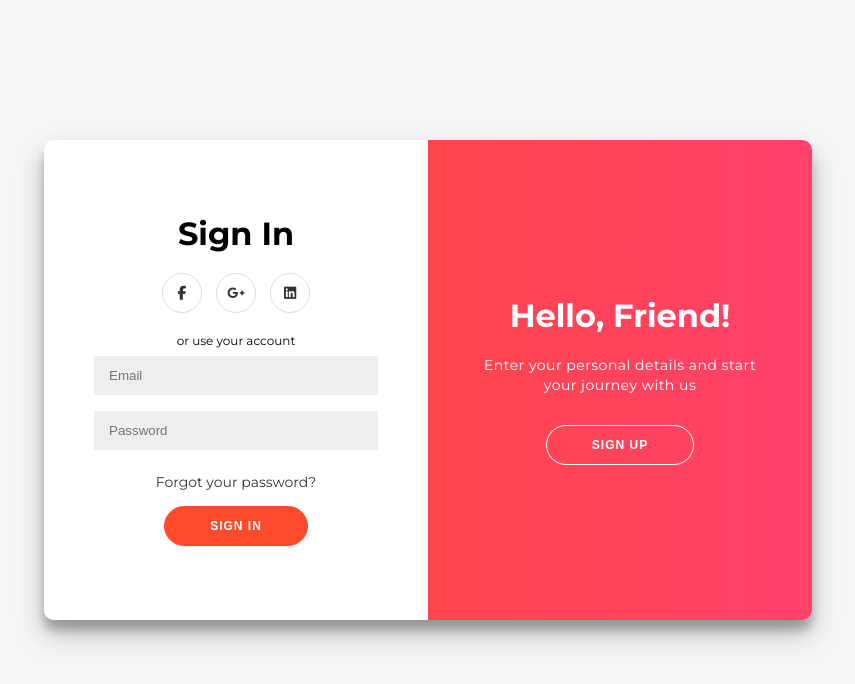
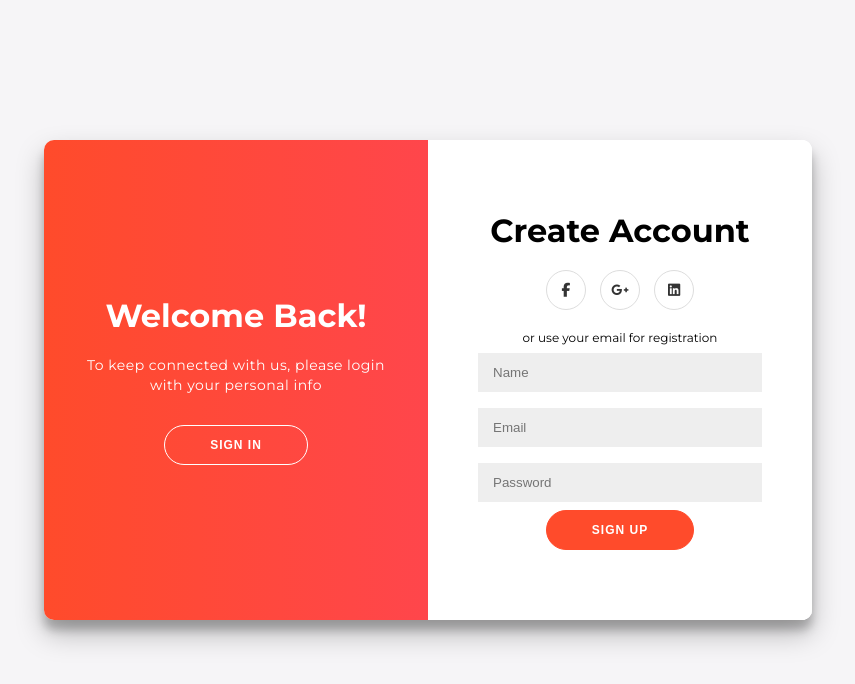
Before and after one commit to vdesimone/sign-in-and-sign-up-form, a plain HTML site: page index.html in a window 1280 px wide. Both pictures are taken after a click on the button "SIGN UP". Shown: the whole page, without its empty margins (212-1067 px from the left). Drawn offline with Linux system fonts and the light colour scheme.

Commit message:
completed sliding animation

```diff
--- a/style.css
+++ b/style.css
@@ -178,3 +178,36 @@ button.ghost {
 .overlay-left {
   transform: translateX(-20%);
 }
+
+/* ANIMATION */
+
+/* Move signin to the right */
+.container.right-panel-active .sign-in-container {
+  transform: translateX(100%);
+}
+
+/* Move overlay to the left */
+
+.container.right-panel-active .overlay-container {
+  transform: translateX(-100%);
+}
+
+/* Bring sign up over sign in */
+.container.right-panel-active .sign-up-container {
+  transform: translateX(100%);
+  opacity: 1;
+  z-index: 5;
+}
+
+/* Move overlay back to the right */
+.container.right-panel-active .overlay {
+  transform: translateX(50%);
+}
+
+.container.right-panel-active .overlay-left {
+  transform: translateX(0);
+}
+
+.container.right-panel-active .overlay-right {
+  transform: translateX(20%);
+}
```
